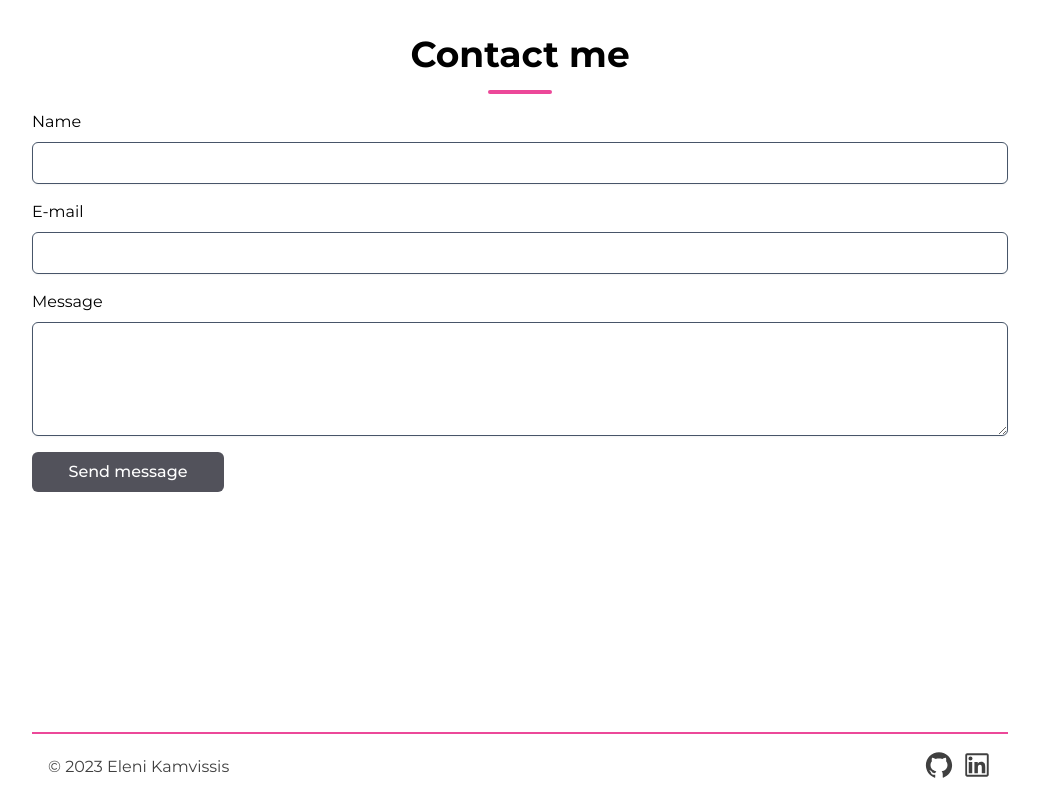
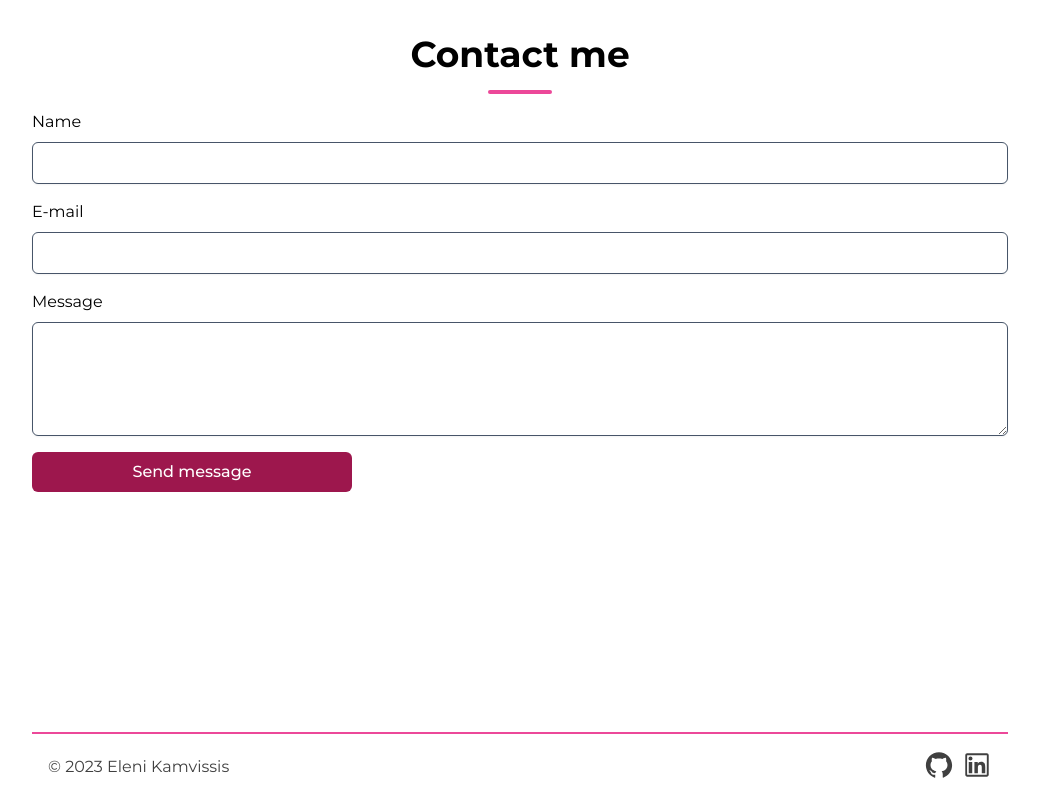
Before and after one commit to elenikamvissis/portfolio, a Next.js app: page / in a window 1280 px wide. Shown: the part 2502-3302 px from the top of the page, without its empty margins (120-1159 px from the left). Built offline with nearby package versions, Linux system fonts and the light colour scheme.

Commit message:
Loading indicator

```diff
--- a/app/components/Contact.tsx
+++ b/app/components/Contact.tsx
@@ -12,7 +12,10 @@
     const [error, setError] = useState<Array<string>>([]);
     const [success, setSucess] = useState<boolean>(false);
 
+    const [isSubmitting, setIsSubmitting] = useState<boolean>(false);
+
     const handleSubmit = async (event: React.SyntheticEvent) => {
+        setIsSubmitting(true);
         event.preventDefault();
 
         const res = await fetch('api/contact', {
@@ -24,6 +27,7 @@
         const { msg, success } = await res.json();
         setError(msg);
         setSucess(success);
+        setIsSubmitting(false);
 
         if (success) {
             setName('');
@@ -51,8 +55,22 @@
                             <textarea rows={4} id="message" required value={message} onChange={(e) => setMessage(e.target.value)} />
                         </div>
                         <div>
-                            <button type="submit" className="px-4 py-2 w-48 bg-zinc-600 text-white font-medium rounded-md">
-                                Send message
+                            <button type="submit" className="px-4 py-2 md:w-80 bg-pink-800 text-white font-medium rounded-md" disabled={isSubmitting}>
+                                {isSubmitting ? (
+                                    <div className="flex flex-row items-center justify-center">
+                                        <svg className="animate-spin h-4 w-4 mr-4 text-white" xmlns="http://www.w3.org/2000/svg" fill="none" viewBox="0 0 24 24">
+                                            <circle className="opacity-25" cx="12" cy="12" r="10" stroke="currentColor" strokeWidth="4" />
+                                            <path
+                                                className="opacity-75"
+                                                fill="currentColor"
+                                                d="M4 12a8 8 0 018-8V0C5.373 0 0 5.373 0 12h4zm2 5.291A7.962 7.962 0 014 12H0c0 3.042 1.135 5.824 3 7.938l3-2.647z"
+                                            />
+                                        </svg>
+                                        Sending message . . .
+                                    </div>
+                                ) : (
+                                    <div>Send message</div>
+                                )}
                             </button>
                         </div>
                     </form>
```
